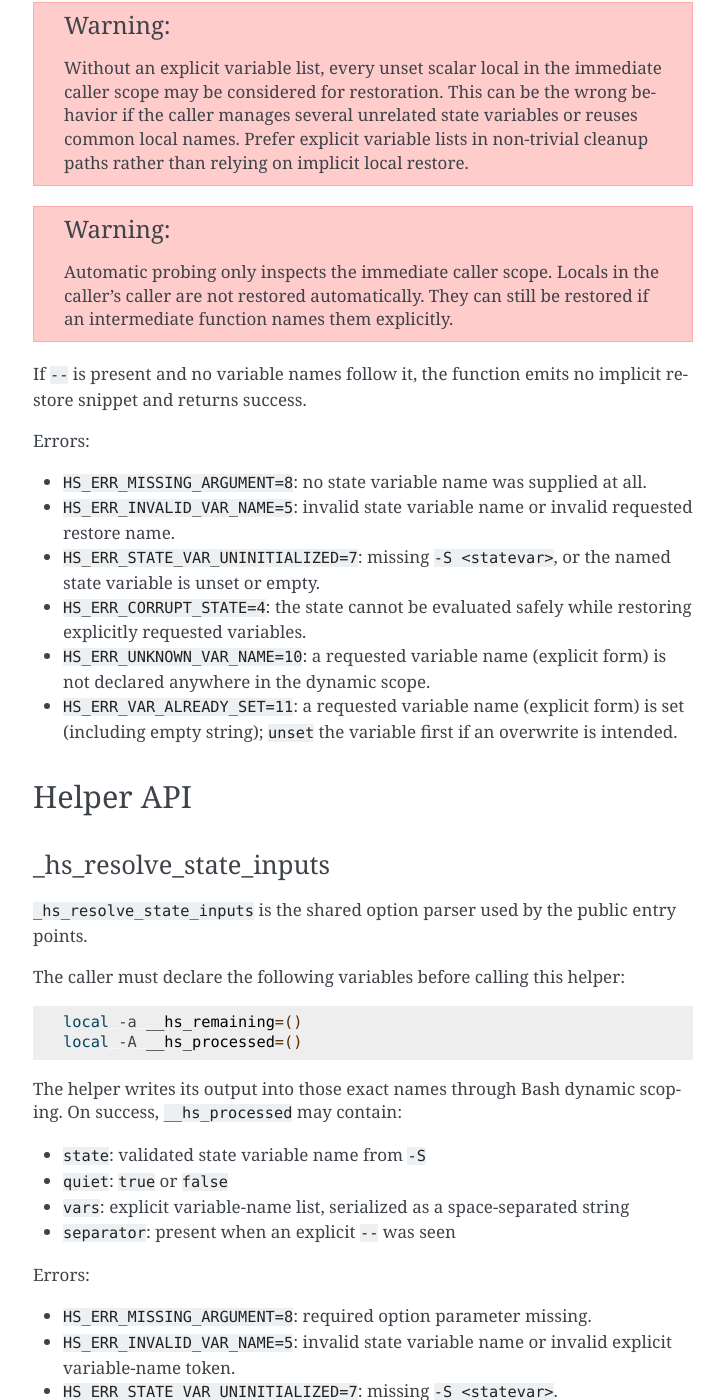
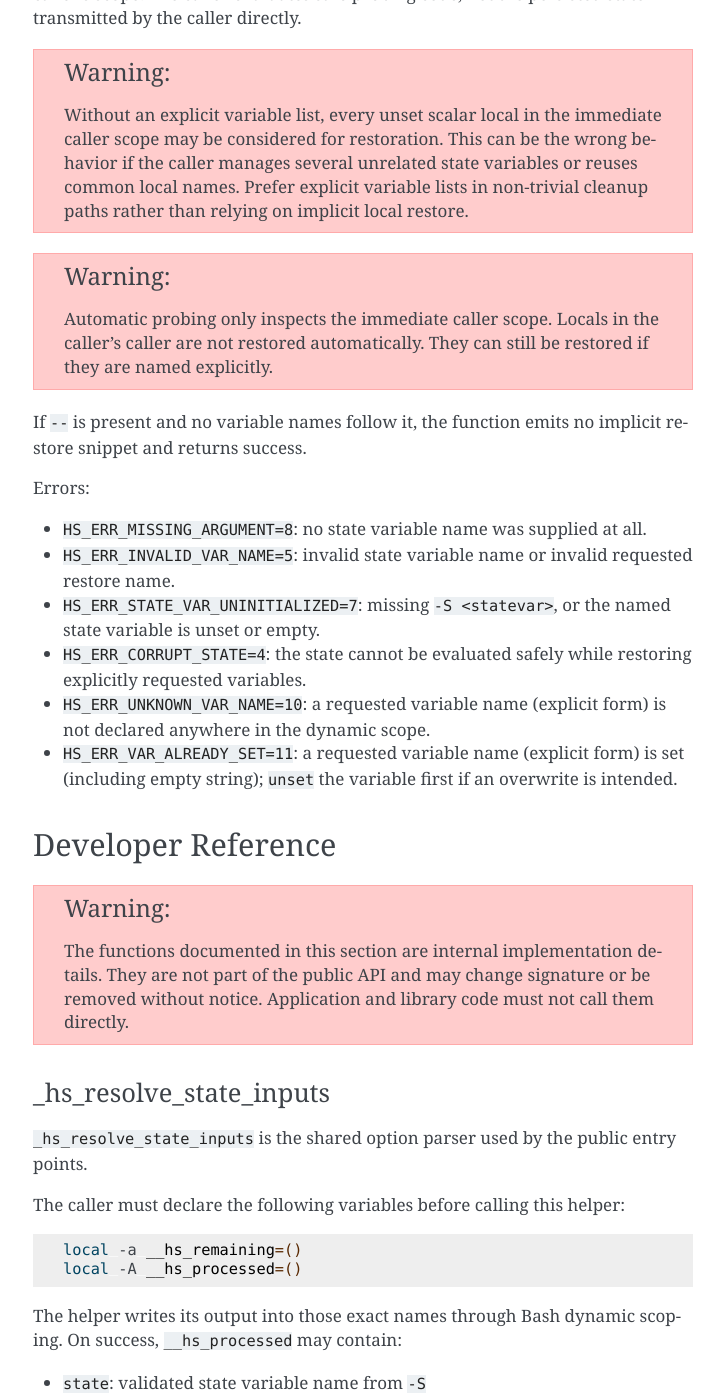
Before and after one commit to CriticalOptimisation/bash-deploy-libs, a Sphinx documentation site: the page built from docs/libraries/handle_state.rst, in a window 1280 px wide and 1400 px high, scrolled down 4973 px. Shown: the whole window, without its empty margins (387-1111 px from the left). Built offline with Sphinx 7.4.7, drawn with Linux system fonts in a browser that asks for light colours; pages that are not in the unit, such as notebooks, are missing from menus; some of the changed text lies outside the part shown.

Commit message:
docs(handle_state): clarify purpose, rename Helper API section, add internal warning
- Expand purpose paragraph to mention private state, namespace isolation,
  and multi-context usage
- Rename 'Helper API' to 'Developer Reference' and add a warning that the
  functions documented there are internal and not part of the public API
- Remove library_template from docs index (already absent from file system)
- Minor wording fix in implicit-restore scope note

Co-Authored-By: Claude Sonnet 4.6 <noreply@anthropic.com>

```diff
--- a/docs/libraries/handle_state.rst
+++ b/docs/libraries/handle_state.rst
@@ -9,7 +9,9 @@ Location
 Purpose
 -------
 
-``handle_state.sh`` helps Bash libraries carry cleanup state by name.
+``handle_state.sh`` helps Bash libraries carry private global state information
+between functions, without polluting the global namespace. It also allows applications
+to carry several distinct states, one for each context.
 
 The public API is built around a named state variable passed with
 ``-S <statevar>``. The state value is an opaque internal token; callers should
@@ -236,7 +238,7 @@ the persisted state transmitted by the caller directly.
 
    Automatic probing only inspects the immediate caller scope. Locals in the
    caller's caller are not restored automatically. They can still be restored
-   if an intermediate function names them explicitly.
+   if they are named explicitly.
 
 If ``--`` is present and no variable names follow it, the function emits no
 implicit restore snippet and returns success.
@@ -256,8 +258,14 @@ Errors:
   set (including empty string); ``unset`` the variable first if an overwrite
   is intended.
 
-Helper API
-----------
+Developer Reference
+-------------------
+
+.. warning::
+
+   The functions documented in this section are internal implementation details.
+   They are not part of the public API and may change signature or be removed
+   without notice. Application and library code must not call them directly.
 
 _hs_resolve_state_inputs
 ~~~~~~~~~~~~~~~~~~~~~~~~
--- a/docs/libraries/index.rst
+++ b/docs/libraries/index.rst
@@ -8,5 +8,4 @@ pieces they ship.
    :maxdepth: 1
 
    handle_state
-   library_template
    command_guard
```
